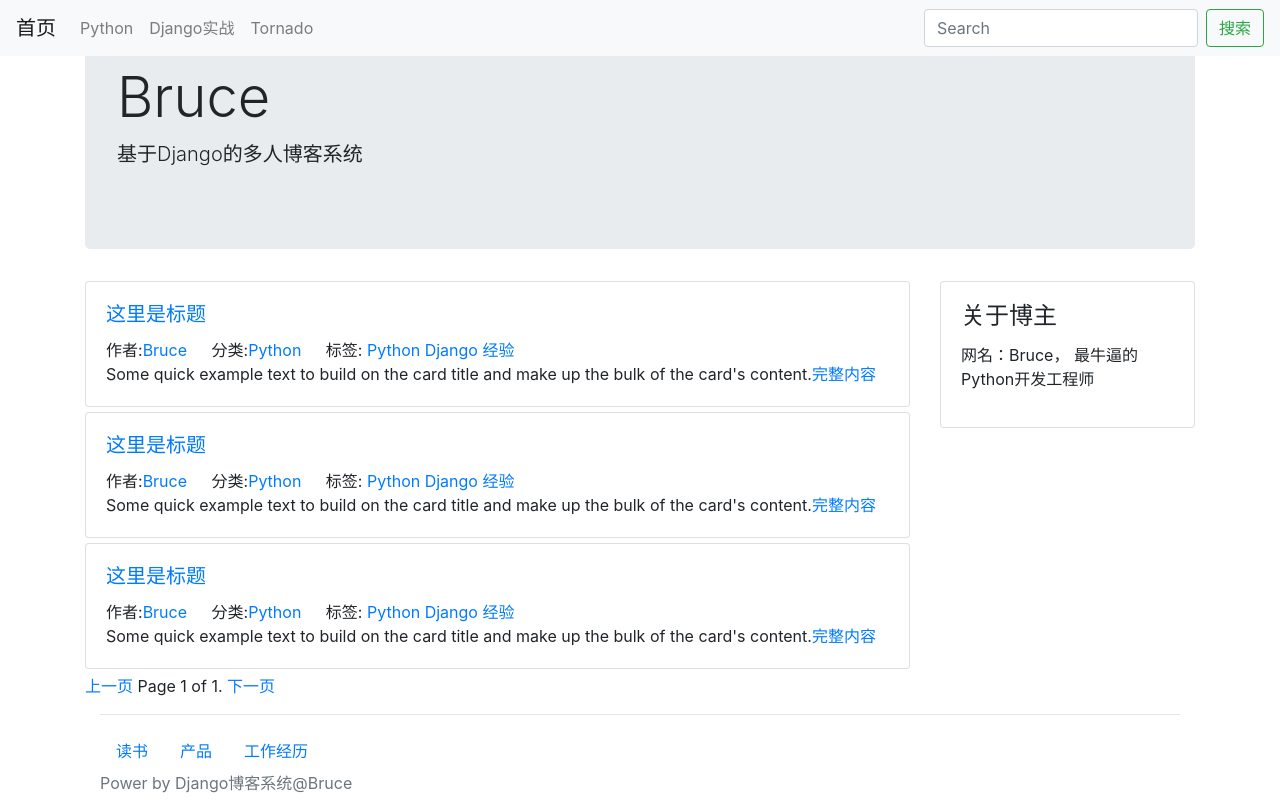
After one commit to BlazarBruce/Django_blog, a Django app: template Django_cbv/templates/static_page/list.html in a window 1280 px wide. The commit adds this page. Run offline with Django 3.2, Linux system fonts and the light colour scheme; the template is opened without the code that fills it, so the values that code supplies are empty; some libraries are stand-ins or nearby versions.

Commit message:
引入BootStrap、实现简单的界面

```diff
--- a/Django_cbv/templates/demo.html
+++ b/Django_cbv/templates/static_page/demo.html
@@ -4,7 +4,7 @@
     <title>Django博客系统-bootstrap demo</title>
     <meta charset="UTF-8">
     <meta name="viewport" content="width=device-width, initial-scale=1.0">
-    <link rel="shortcut icon" type="image/x-icon" href="../static/img/favicon.ico" />
+    <link rel="shortcut icon" type="image/x-icon" href="../../static/img/favicon.ico" />
     <!-- 引入bootstrap源-->
     <link href="https://cdn.bootcss.com/bootstrap/4.0.0/css/bootstrap.min.css" rel="stylesheet" media="screen">
   </head>
--- /dev/null
+++ b/Django_cbv/templates/static_page/list.html
@@ -0,0 +1,113 @@
+<!DOCTYPE HTML>
+<html lang="en">
+  <head>
+    <title>Django blog - by Bruce</title>
+    <meta charset="utf-8">
+    <meta name="viewport" content="width=device-width, initial-scale=1, shrink-to-fit=no">
+    <link rel="shortcut icon" type="image/x-icon" href="../../static/img/favicon.ico" />
+    <link rel="stylesheet" href="https://cdn.bootcss.com/bootstrap/4.0.0/css/bootstrap.css">
+    <style>
+    .post {
+        margin-bottom: 5px;
+    }
+    </style>
+  </head>
+  <body>
+	<div class="container head">
+        <nav class="navbar  fixed-top navbar-expand-lg navbar-light bg-light">
+          <a class="navbar-brand" href="#">首页</a>
+          <div class="collapse navbar-collapse" id="navbarSupportedContent">
+            <ul class="navbar-nav mr-auto">
+              <li class="nav-item">
+                <a class="nav-link" href="#">Python</a>
+              </li>
+              <li class="nav-item">
+                <a class="nav-link" href="#">Django实战</a>
+              </li>
+              <li class="nav-item">
+                <a class="nav-link" href="#">Tornado</a>
+              </li>
+            </ul>
+            <form class="form-inline my-2 my-lg-0">
+              <input class="form-control mr-sm-2" type="search" placeholder="Search" aria-label="Search">
+              <button class="btn btn-outline-success" type="submit">搜索</button>
+            </form>
+          </div>
+        </nav>
+        <div class="jumbotron">
+            <h1 class="display-4">Bruce</h1>
+            <p class="lead">基于Django的多人博客系统</p>
+        </div>
+	</div>
+	<div class="container main">
+        <div class="row">
+            <div class="col-xl-9 post-list">
+                <div class="card post">
+                    <div class="card-body">
+                        <h5 class="card-title"><a href="#">这里是标题</a></h5>
+                        <span class="card-link">作者:<a href="#">Bruce</a></span>
+                        <span class="card-link">分类:<a href="#">Python</a></span>
+                        <span class="card-link">标签:
+                            <a href="#">Python</a>
+                            <a href="#">Django</a>
+                            <a href="#">经验</a>
+                        </span>
+                        <p class="card-text">Some quick example text to build on the card title and make up the bulk of the card's content.<a href="#">完整内容</a></p>
+                    </div>
+                </div>
+                <div class="card post">
+                    <div class="card-body">
+                        <h5 class="card-title"><a href="#">这里是标题</a></h5>
+                        <span class="card-link">作者:<a href="#">Bruce</a></span>
+                        <span class="card-link">分类:<a href="#">Python</a></span>
+                        <span class="card-link">标签:
+                            <a href="#">Python</a>
+                            <a href="#">Django</a>
+                            <a href="#">经验</a>
+                        </span>
+                        <p class="card-text">Some quick example text to build on the card title and make up the bulk of the card's content.<a href="#">完整内容</a></p>
+                    </div>
+                </div>
+                <div class="card post">
+                    <div class="card-body">
+                        <h5 class="card-title"><a href="#">这里是标题</a></h5>
+                        <span class="card-link">作者:<a href="#">Bruce</a></span>
+                        <span class="card-link">分类:<a href="#">Python</a></span>
+                        <span class="card-link">标签:
+                            <a href="#">Python</a>
+                            <a href="#">Django</a>
+                            <a href="#">经验</a>
+                        </span>
+                        <p class="card-text">Some quick example text to build on the card title and make up the bulk of the card's content.<a href="#">完整内容</a></p>
+                    </div>
+                </div>
+                <a href="?page={{ page_obj.previous_page_number }}">上一页</a>
+                Page 1 of 1.
+                <a href="?page={{ page_obj.next_page_number }}">下一页</a>
+            </div>
+            <div class="col-xl-3">
+                <div class="card sidebar">
+                    <div class="card-body">
+                    <h4 class="card-title">关于博主</h4>
+                    <p>
+                    网名：Bruce， 最牛逼的Python开发工程师
+                    </p>
+                </div>
+            </div>
+        </div>
+    </div>
+
+    <footer class="footer">
+        <div class="container">
+            <hr/>
+            <nav class="nav category">
+                <a href="#" class="nav-link">读书</a>
+                <a href="#" class="nav-link">产品</a>
+                <a href="#" class="nav-link">工作经历</a>
+            </nav>
+        </div>
+        <div class="container power">
+            <span class="text-muted">Power by Django博客系统@Bruce</span>
+        </div>
+    </footer>
+</html>
```
